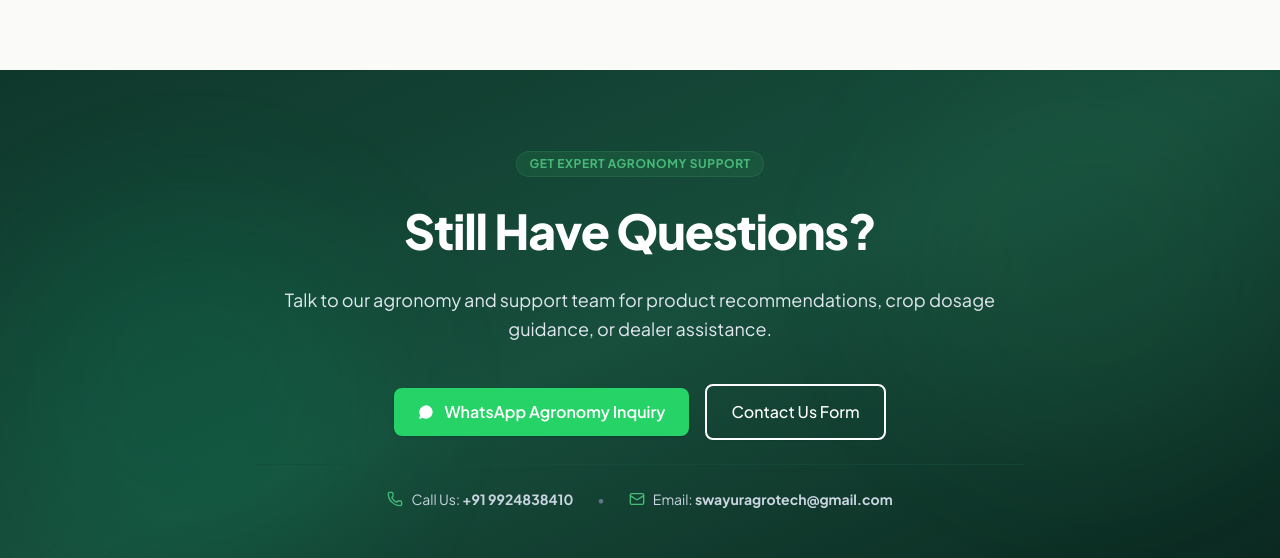
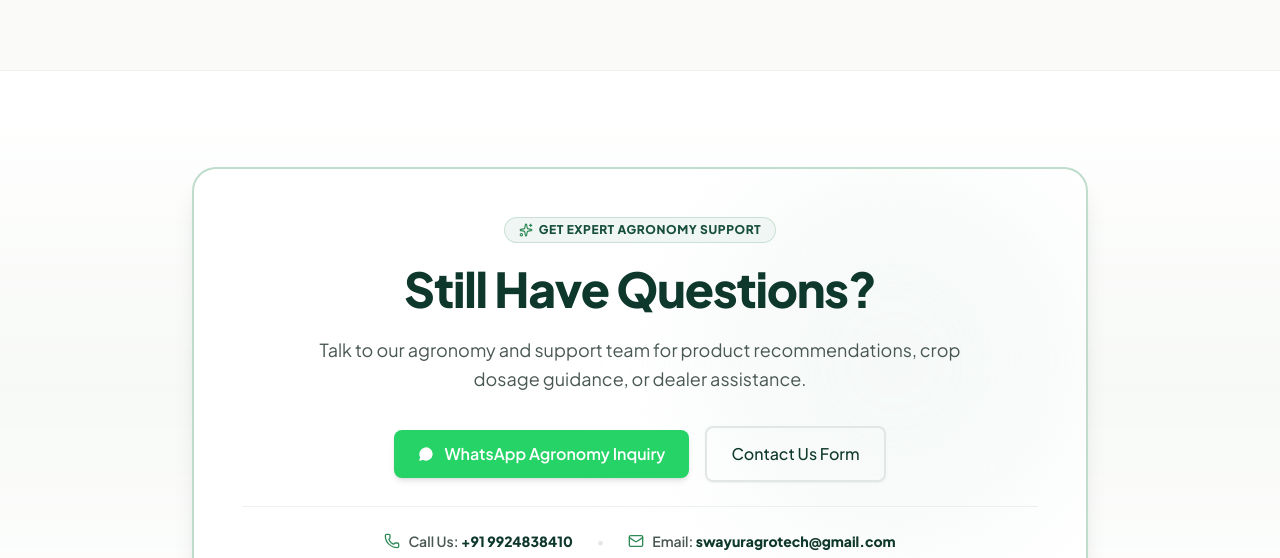
Before and after one commit to dakshsoni1005/Swayur_Website, a Next.js app: page /faq in a window 1280 px wide. Shown: the part 2239-2797 px from the top of the page. Built offline with nearby package versions, Linux system fonts and the light colour scheme; no server answers.

Commit message:
fix: prevent Header flex squishing on resize and redesign CTASection to clean light glassmorphic card

```diff
--- a/src/components/layout/Header.tsx
+++ b/src/components/layout/Header.tsx
@@ -34,23 +34,23 @@ export const Header: React.FC = () => {
       className={`sticky top-0 z-40 w-full transition-all duration-200 ${
         isScrolled
           ? 'bg-white/95 backdrop-blur-md shadow-md border-b border-agri-border/60 py-2.5'
-          : 'bg-white border-b border-agri-border py-3.5'
+          : 'bg-white/90 backdrop-blur-md border-b border-agri-border py-3.5'
       }`}
     >
       <Container>
-        <div className="flex items-center justify-between">
+        <div className="flex items-center justify-between gap-4 w-full">
           {/* Logo & Brand */}
-          <Link href="/" className="flex items-center gap-3 group focus:outline-none">
-            <div className="w-10 h-10 rounded-xl bg-agri-dark text-white flex items-center justify-center font-bold text-xl shadow-xs group-hover:bg-agri-primary transition-colors">
+          <Link href="/" className="flex items-center gap-3 shrink-0 group focus:outline-none">
+            <div className="w-10 h-10 rounded-xl bg-agri-dark text-white flex items-center justify-center font-bold text-xl shadow-xs group-hover:bg-agri-primary transition-colors shrink-0">
               🌱
             </div>
-            <div className="flex flex-col">
+            <div className="flex flex-col shrink-0">
               <div className="flex items-baseline gap-1.5">
-                <span className="font-bold text-lg sm:text-xl tracking-tight text-agri-dark group-hover:text-agri-primary transition-colors">
+                <span className="font-bold text-base sm:text-lg lg:text-xl tracking-tight text-agri-dark group-hover:text-agri-primary transition-colors whitespace-nowrap">
                   Swayur Agrotech
                 </span>
               </div>
-              <div className="flex items-center gap-2 text-xs font-semibold text-agri-muted">
+              <div className="flex items-center gap-1.5 text-[11px] sm:text-xs font-semibold text-agri-muted whitespace-nowrap">
                 <span className="text-agri-accent font-bold">{companyData.brand}</span>
                 <span>({companyData.brandGujarati})</span>
               </div>
@@ -58,7 +58,7 @@ export const Header: React.FC = () => {
           </Link>
 
           {/* Desktop Navigation Links */}
-          <nav className="hidden lg:flex items-center gap-1 xl:gap-2">
+          <nav className="hidden lg:flex items-center gap-0.5 xl:gap-1.5 shrink-0">
             {siteConfig.navLinks.map((link) => {
               const isActive = pathname === link.href;
 
@@ -72,14 +72,14 @@ export const Header: React.FC = () => {
                   >
                     <Link
                       href={link.href}
-                      className={`inline-flex items-center gap-1 px-3 py-2 text-sm font-medium rounded-md transition-colors ${
+                      className={`inline-flex items-center gap-1 px-2.5 xl:px-3 py-2 text-xs xl:text-sm font-semibold rounded-lg transition-colors whitespace-nowrap ${
                         pathname.startsWith('/products')
-                          ? 'text-agri-accent font-semibold bg-agri-pale/60'
-                          : 'text-agri-dark hover:text-agri-primary hover:bg-agri-pale/40'
+                          ? 'text-agri-accent font-bold bg-agri-pale/80'
+                          : 'text-agri-dark hover:text-agri-primary hover:bg-agri-pale/50'
                       }`}
                     >
                       <span>{link.name}</span>
-                      <ChevronDown className={`w-4 h-4 transition-transform duration-200 ${productsHover ? 'transform rotate-180 text-agri-accent' : ''}`} />
+                      <ChevronDown className={`w-3.5 h-3.5 transition-transform duration-200 ${productsHover ? 'transform rotate-180 text-agri-accent' : ''}`} />
                     </Link>
 
                     {/* Products Hover Dropdown */}
@@ -96,10 +96,10 @@ export const Header: React.FC = () => {
                 <Link
                   key={link.name}
                   href={link.href}
-                  className={`px-3 py-2 text-sm font-medium rounded-md transition-colors ${
+                  className={`px-2.5 xl:px-3 py-2 text-xs xl:text-sm font-semibold rounded-lg transition-colors whitespace-nowrap ${
                     isActive
-                      ? 'text-agri-accent font-semibold bg-agri-pale/60'
-                      : 'text-agri-dark hover:text-agri-primary hover:bg-agri-pale/40'
+                      ? 'text-agri-accent font-bold bg-agri-pale/80'
+                      : 'text-agri-dark hover:text-agri-primary hover:bg-agri-pale/50'
                   }`}
                 >
                   {link.name}
@@ -109,20 +109,20 @@ export const Header: React.FC = () => {
           </nav>
 
           {/* Right Header CTAs */}
-          <div className="hidden sm:flex items-center gap-3">
+          <div className="hidden sm:flex items-center gap-2.5 xl:gap-3 shrink-0">
             <a
               href={`tel:${companyData.phone}`}
-              className="hidden xl:flex items-center gap-1.5 text-xs font-semibold text-agri-muted hover:text-agri-primary transition-colors"
+              className="hidden xl:flex items-center gap-1.5 text-xs font-bold text-agri-muted hover:text-agri-primary transition-colors whitespace-nowrap"
             >
-              <Phone className="w-3.5 h-3.5 text-agri-accent" />
+              <Phone className="w-3.5 h-3.5 text-agri-accent shrink-0" />
               <span>{companyData.phone}</span>
             </a>
-            <WhatsAppButton text="WhatsApp Us" size="sm" />
+            <WhatsAppButton text="WhatsApp Us" size="sm" className="whitespace-nowrap" />
           </div>
 
           {/* Mobile Hamburger Toggle */}
-          <div className="flex items-center gap-2 lg:hidden">
-            <WhatsAppButton text="WhatsApp" size="sm" className="sm:hidden" />
+          <div className="flex items-center gap-2 lg:hidden shrink-0">
+            <WhatsAppButton text="WhatsApp" size="sm" className="sm:hidden whitespace-nowrap" />
             <button
               type="button"
               onClick={() => setMobileMenuOpen(true)}
--- a/src/components/sections/CTASection.tsx
+++ b/src/components/sections/CTASection.tsx
@@ -1,5 +1,5 @@
 import React from 'react';
-import { Phone, Mail } from 'lucide-react';
+import { Phone, Mail, Sparkles } from 'lucide-react';
 import { companyData } from '@/data/company';
 import { Container } from '@/components/layout/Container';
 import { Button } from '@/components/ui/Button';
@@ -20,49 +20,51 @@ export const CTASection: React.FC<CTASectionProps> = ({
   return (
     <section
       className={cn(
-        'relative bg-gradient-to-br from-agri-dark via-agri-primary to-[#0A261E] text-white py-16 sm:py-20 overflow-hidden',
+        'relative py-16 sm:py-24 bg-gradient-to-b from-white via-agri-pale/30 to-white overflow-hidden border-t border-agri-border/60',
         className
       )}
     >
-      {/* Decorative accent circles */}
-      <div className="absolute top-0 right-0 w-96 h-96 bg-agri-accent/10 rounded-full blur-3xl pointer-events-none" />
-      <div className="absolute bottom-0 left-0 w-96 h-96 bg-emerald-500/10 rounded-full blur-3xl pointer-events-none" />
+      <Container className="relative z-10">
+        <div className="max-w-4xl mx-auto rounded-3xl bg-white border-2 border-agri-accent/30 p-8 sm:p-12 shadow-xl text-center space-y-6 relative overflow-hidden">
+          {/* Subtle Background Radial Glow */}
+          <div className="absolute top-0 right-0 w-96 h-96 bg-agri-pale rounded-full blur-3xl opacity-60 pointer-events-none" />
 
-      <Container className="relative z-10">
-        <div className="max-w-3xl mx-auto text-center space-y-6">
-          <span className="inline-block px-3 py-1 text-xs font-bold uppercase tracking-wider rounded-full bg-agri-accent/20 text-agri-light border border-agri-accent/30">
+          <div className="relative z-10 space-y-4">
+            <span className="inline-flex items-center gap-1.5 px-3.5 py-1 text-xs font-extrabold uppercase tracking-wider rounded-full bg-agri-pale text-agri-primary border border-agri-accent/20">
+              <Sparkles className="w-3.5 h-3.5 text-agri-accent" />
               Get Expert Agronomy Support
             </span>
 
-          <h2 className="text-3xl sm:text-4xl lg:text-5xl font-extrabold tracking-tight leading-tight">
+            <h2 className="text-3xl sm:text-4xl lg:text-5xl font-extrabold tracking-tight text-agri-dark leading-tight">
               {title}
             </h2>
 
-          <p className="text-base sm:text-lg text-slate-200 leading-relaxed font-normal">
+            <p className="text-base sm:text-lg text-agri-muted leading-relaxed max-w-2xl mx-auto font-normal">
               {subtitle}
             </p>
+          </div>
 
-          <div className="flex flex-col sm:flex-row items-center justify-center gap-4 pt-4">
-            <WhatsAppButton text="WhatsApp Agronomy Inquiry" size="lg" className="w-full sm:w-auto" />
+          <div className="relative z-10 flex flex-col sm:flex-row items-center justify-center gap-4 pt-2">
+            <WhatsAppButton text="WhatsApp Agronomy Inquiry" size="lg" className="w-full sm:w-auto shadow-md" />
             <Button
               href="/contact"
               variant="outline"
               size="lg"
-              className="w-full sm:w-auto border-white text-white hover:bg-white hover:text-agri-dark"
+              className="w-full sm:w-auto border-agri-border text-agri-dark hover:bg-agri-pale hover:border-agri-accent/40"
             >
               Contact Us Form
             </Button>
           </div>
 
-          <div className="pt-6 border-t border-agri-primary/60 flex flex-col sm:flex-row items-center justify-center gap-6 text-sm text-slate-300">
-            <a href={`tel:${companyData.phone}`} className="flex items-center gap-2 hover:text-white">
-              <Phone className="w-4 h-4 text-agri-light" />
-              <span>Call Us: <strong>{companyData.phone}</strong></span>
+          <div className="relative z-10 pt-6 border-t border-agri-border/60 flex flex-col sm:flex-row items-center justify-center gap-6 text-sm text-agri-muted">
+            <a href={`tel:${companyData.phone}`} className="flex items-center gap-2 hover:text-agri-primary font-semibold transition-colors">
+              <Phone className="w-4 h-4 text-agri-accent" />
+              <span>Call Us: <strong className="text-agri-dark">{companyData.phone}</strong></span>
             </a>
-            <span className="hidden sm:inline text-slate-500">•</span>
-            <a href={`mailto:${companyData.email}`} className="flex items-center gap-2 hover:text-white">
-              <Mail className="w-4 h-4 text-agri-light" />
-              <span>Email: <strong>{companyData.email}</strong></span>
+            <span className="hidden sm:inline text-agri-border">•</span>
+            <a href={`mailto:${companyData.email}`} className="flex items-center gap-2 hover:text-agri-primary font-semibold transition-colors">
+              <Mail className="w-4 h-4 text-agri-accent" />
+              <span>Email: <strong className="text-agri-dark">{companyData.email}</strong></span>
             </a>
           </div>
         </div>
```
Lines whose indentation alone changed are shown as unchanged.
